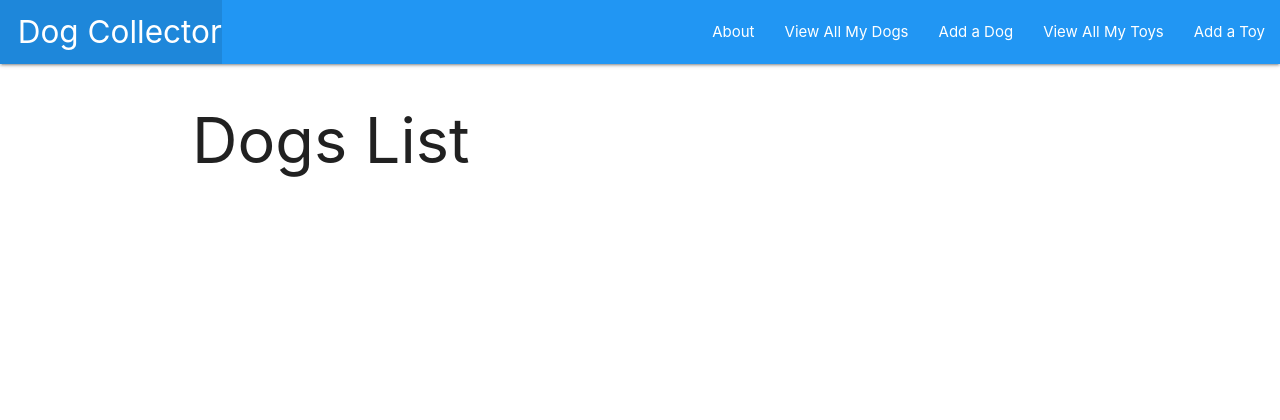
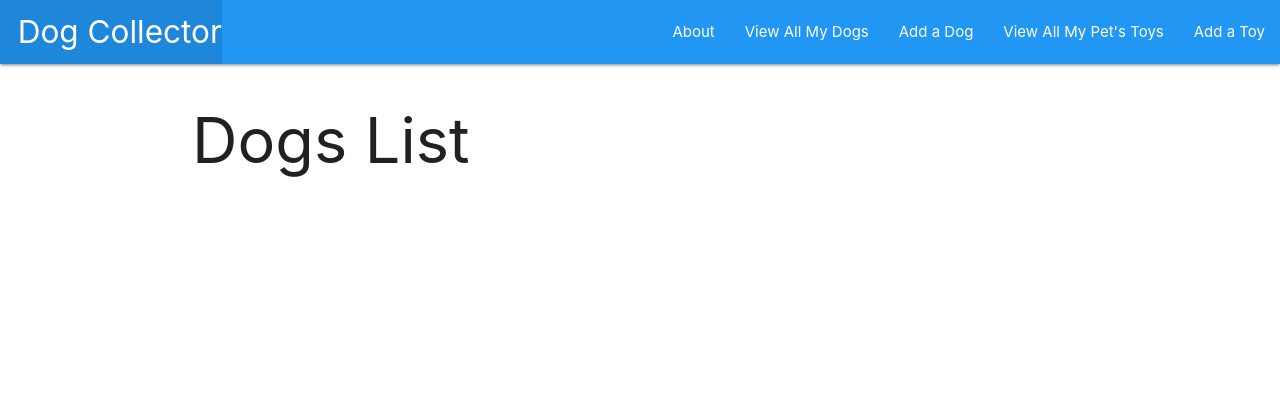
Before and after one commit to platosw/dog-collector, a Django app: page /dogs/ in a window 1280 px wide. Shown: the top 420 px of the page. Run offline with Django 3.2, Linux system fonts and the light colour scheme; data that the repository does not hold is empty.

Commit message:
wip: failed to update removing feeding data

```diff
--- a/main_app/templates/base.html
+++ b/main_app/templates/base.html
@@ -28,7 +28,7 @@
                     <li><a href="{% url 'about' %}">About</a></li>
                     <li><a href="{% url 'index' %}">View All My Dogs</a></li>
                     <li><a href="{% url 'dogs_create' %}">Add a Dog</a></li>
-                    <li><a href="{% url 'toy_index' %}">View All My Toys</a></li>
+                    <li><a href="{% url 'toy_index' %}">View All My Pet's Toys</a></li>
                     <li><a href="{% url 'toy_create' %}">Add a Toy</a></li>
                 </ul>
             </div>
--- a/main_app/templates/dogs/detail.html
+++ b/main_app/templates/dogs/detail.html
@@ -52,6 +52,7 @@
                     <tr>
                         <td>{{ feeding.date }}</td>
                         <td>{{ feeding.get_meal_display }}</td>
+                        <td><a href="" style="color: red;">Delete</a></td>
                     </tr>
                 {% endfor %}
             </tbody>
--- a/main_app/urls.py
+++ b/main_app/urls.py
@@ -18,4 +18,5 @@ urlpatterns = [
     path('toys/<int:pk>/update/', views.ToyUpdate.as_view(), name="toy_update"),
     path('toys/<int:pk>/delete/', views.ToyDelete.as_view(), name="toy_delete"),
     path('dogs/<int:pk>/add_feeding/', views.add_feeding, name='add_feeding'),
+    # path('dogs/<int:pk>/delete_feeding/<int:feeding_id>', views.DeleteFeeding.as_view(), name='delete_feeding'),
 ]
```
Also changed, not shown: main_app/views.py (+6 -1 lines).
